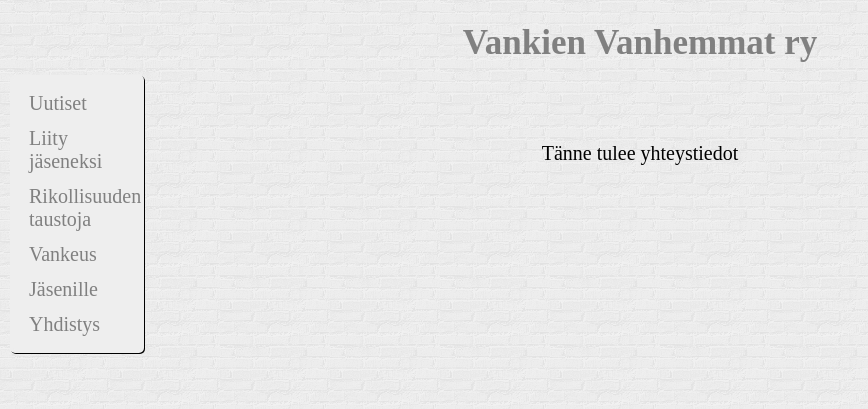
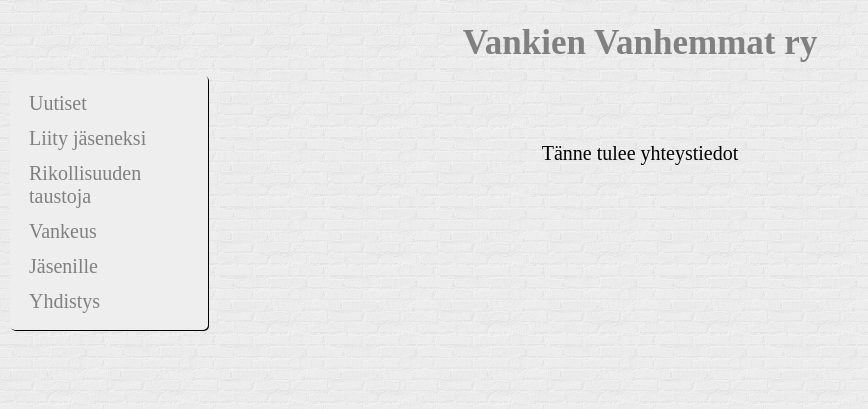
Before and after one commit to papuht/vankienvanhemmat, a Django app: page /contact/ in a window 1280 px wide. Shown: the top 409 px of the page, without its empty margins (0-868 px from the left). Run offline with Django 3.2, Linux system fonts and the light colour scheme; some libraries are stand-ins or nearby versions.

Commit message:
fine-tuning styles.css

```diff
--- a/vankienvanhemmat/static/css/styles.css
+++ b/vankienvanhemmat/static/css/styles.css
@@ -20,7 +20,7 @@ body {
 
 
 .sidenav {
-  width: 10%;
+  width: 15%;
 
   position: fixed;
   z-index: 1;
```
